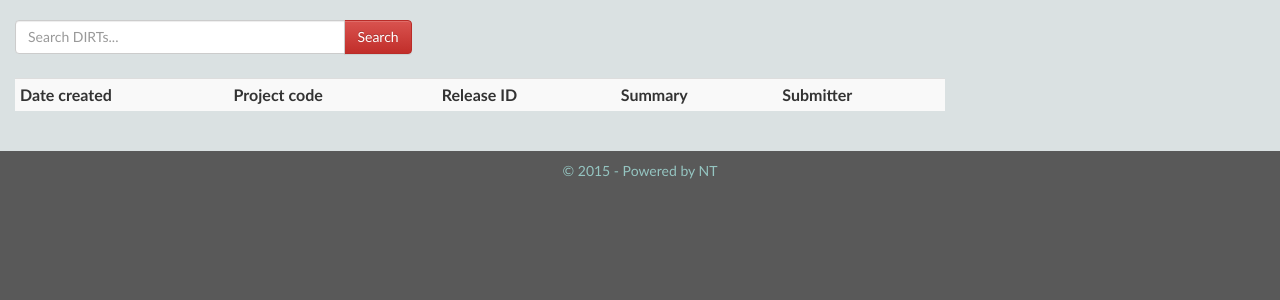
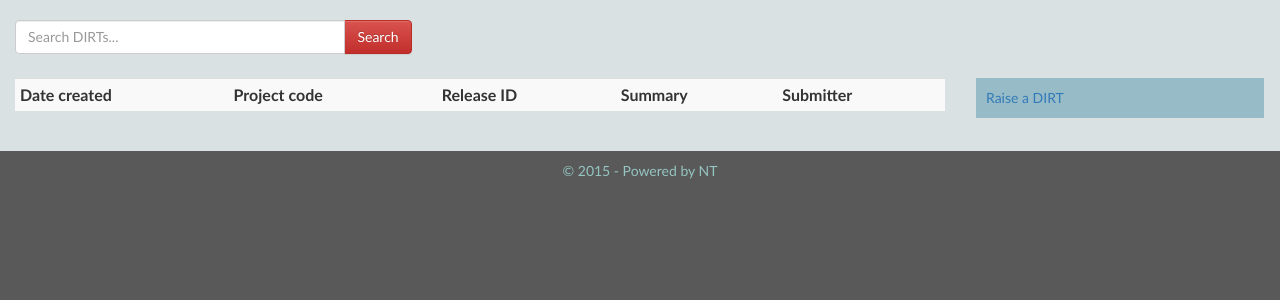
Before and after one commit to nevtum/hivemind, a Django app: page /dirts/ in a window 1280 px wide. Shown: the part 142-442 px from the top of the page. Run offline with Django 3.2, Linux system fonts and the light colour scheme; data that the repository does not hold is empty; some libraries are stand-ins or nearby versions.

Commit message:
preparing pages to create new dirts

```diff
--- a/src/dirts/templates/dirt_list.html
+++ b/src/dirts/templates/dirt_list.html
@@ -7,7 +7,7 @@
   <div class="container-fluid">
     <div class="row">
       <div class="col-md-4">
-        <form action="/dirts/" method="get">
+        <form action="{% url 'dirts-landing-url' %}" method="get">
           <div id="search-control" class="input-group">
             <input type="text" name="search" class="form-control" placeholder="Search DIRTs...">
             <span class="input-group-btn">
@@ -18,6 +18,11 @@
       </div>
     </div>
     <div class="row">
+      <div class="col-sm-12 col-md-3 pull-right">
+        <div id="action-panel" class="row">
+          <a href="{% url 'create-dirt-url' %}">Raise a DIRT</a>
+        </div>
+      </div>
       <div class="col-md-9">
         <table id="search-results" class="table table-striped table-condensed">
           <tbody>
@@ -40,9 +45,6 @@
           </tbody>
         </table>
       </div>
-      <div class="col-md-3">
-        <!-- to add some other content -->
-      </div>
     </div>
   </div>
 </div>
--- a/src/dirts/urls.py
+++ b/src/dirts/urls.py
@@ -1,5 +1,6 @@
 from django.conf.urls import url
 
 urlpatterns = [
-    url(r'^$', 'dirts.views.index'),
+    url(r'^$', 'dirts.views.index', name='dirts-landing-url'),
+    url(r'^create/', 'dirts.views.create', name='create-dirt-url'),
 ]
--- a/src/dirts/views.py
+++ b/src/dirts/views.py
@@ -1,8 +1,23 @@
-from django.shortcuts import render
+from datetime import datetime
+from django.shortcuts import render, redirect
 from dirts.models import Defect
+from dirts.services import dirt_manager
 
 # Create your views here.
 
 def index(request):
     defects = Defect.objects.all().order_by('-date_created')
     return render(request, 'dirt_list.html', {'defects': defects})
+
+def create(request):
+    if request.method == 'GET':
+        return render(request, 'create.html')
+
+    # otherwise post
+    args = {
+        'submitter': request.user,
+        'date_created': datetime.utcnow(),
+    }
+
+    dirt_manager.raise_dirt(kwargs=args)
+    return redirect('dirts-landing-url')
--- a/src/static/css/style.css
+++ b/src/static/css/style.css
@@ -38,3 +38,15 @@ body {
   padding-top: 20;
   padding-bottom: 10;
 }
+
+
+/* for dirts */
+
+#action-panel {
+  margin-left: 1;
+  margin-right: 1;
+  margin-bottom: 3;
+  padding: 10;
+  /*min-height: 150;*/
+  background-color: #97BCC8;
+}
```
Also changed, not shown: src/dirts/services/dirt_manager.py (added, +24 -0 lines), src/dirts/templates/create.html (added, +12 -0 lines).
